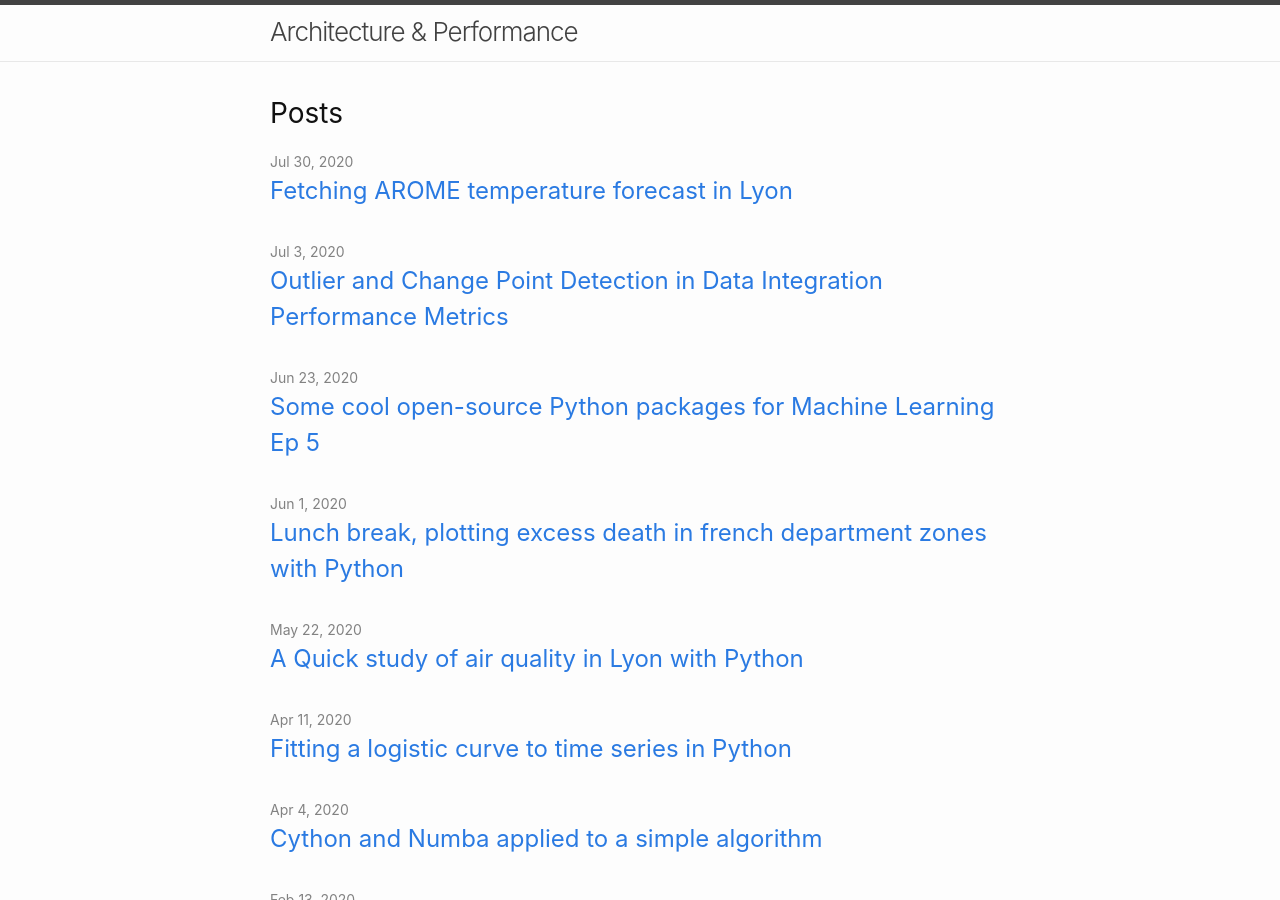
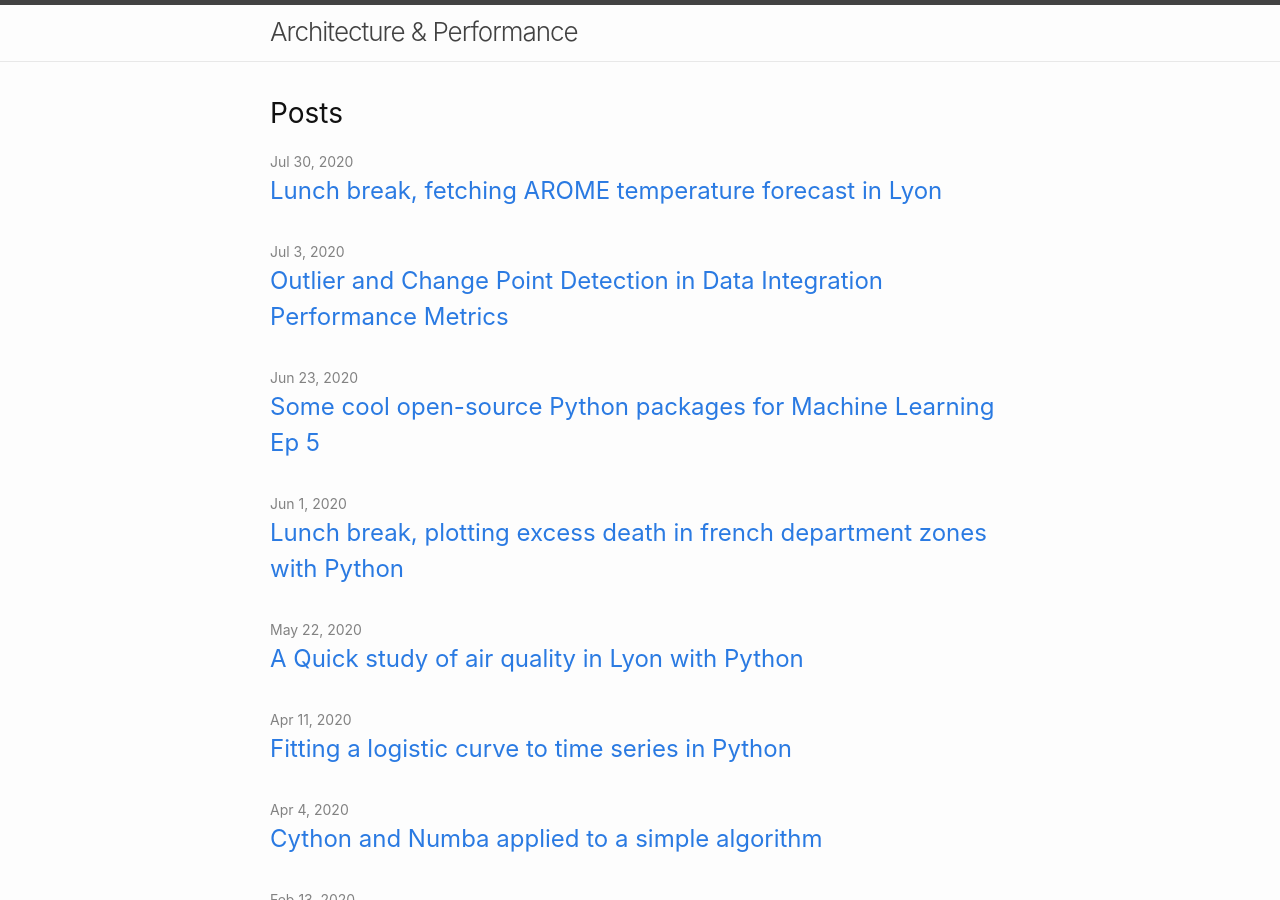
Before and after one commit to aetperf/aetperf.github.io, a Jekyll site: the page built from index.md, in a window 1280 px wide and 900 px high. Built offline with Jekyll 4.4.1, drawn with Linux system fonts in a browser that asks for light colours.

Commit message:
small update

```diff
--- a/_posts/2020-07-30-Fetching-AROME-temperature-forecast-in-Lyon.md
+++ b/_posts/2020-07-30-Fetching-AROME-temperature-forecast-in-Lyon.md
@@ -1,5 +1,5 @@
 ---
-title: Fetching AROME temperature forecast in Lyon
+title: Lunch break, fetching AROME temperature forecast in Lyon
 layout: post
 comments: true
 author: François Pacull
```
Also changed, not shown: other parts of _posts/2020-07-30-Fetching-AROME-temperature-forecast-in-Lyon.md (+1 -1 lines).
